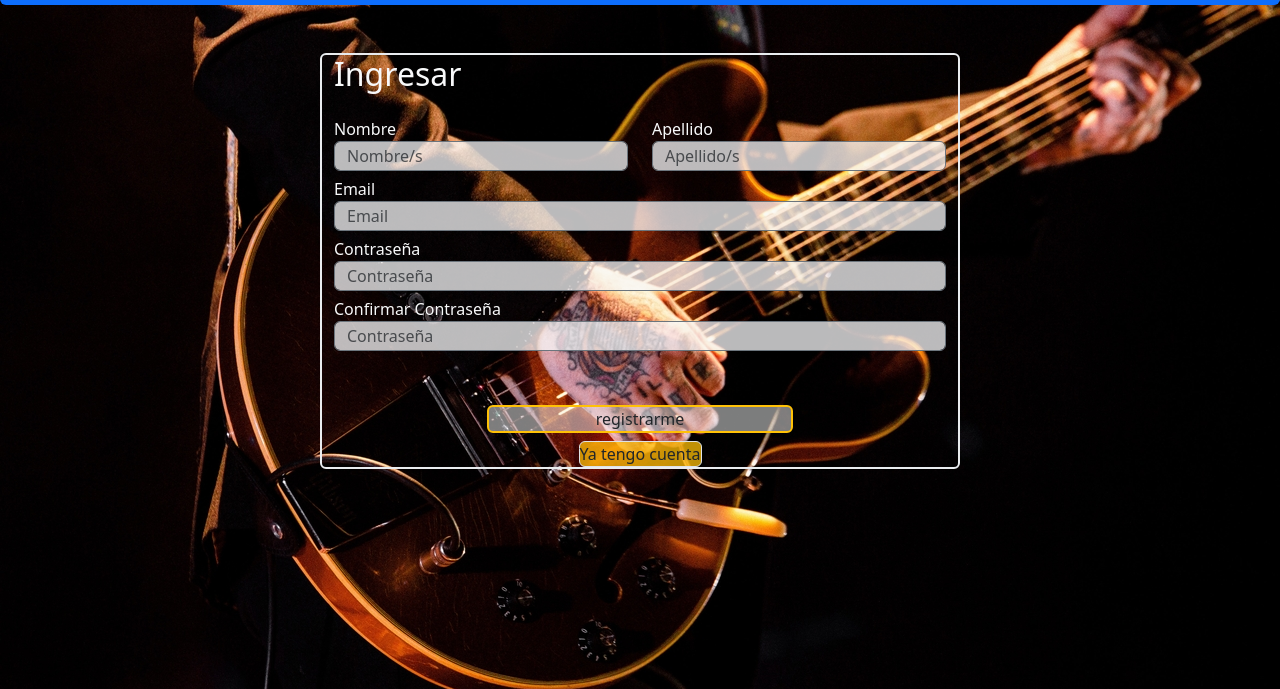
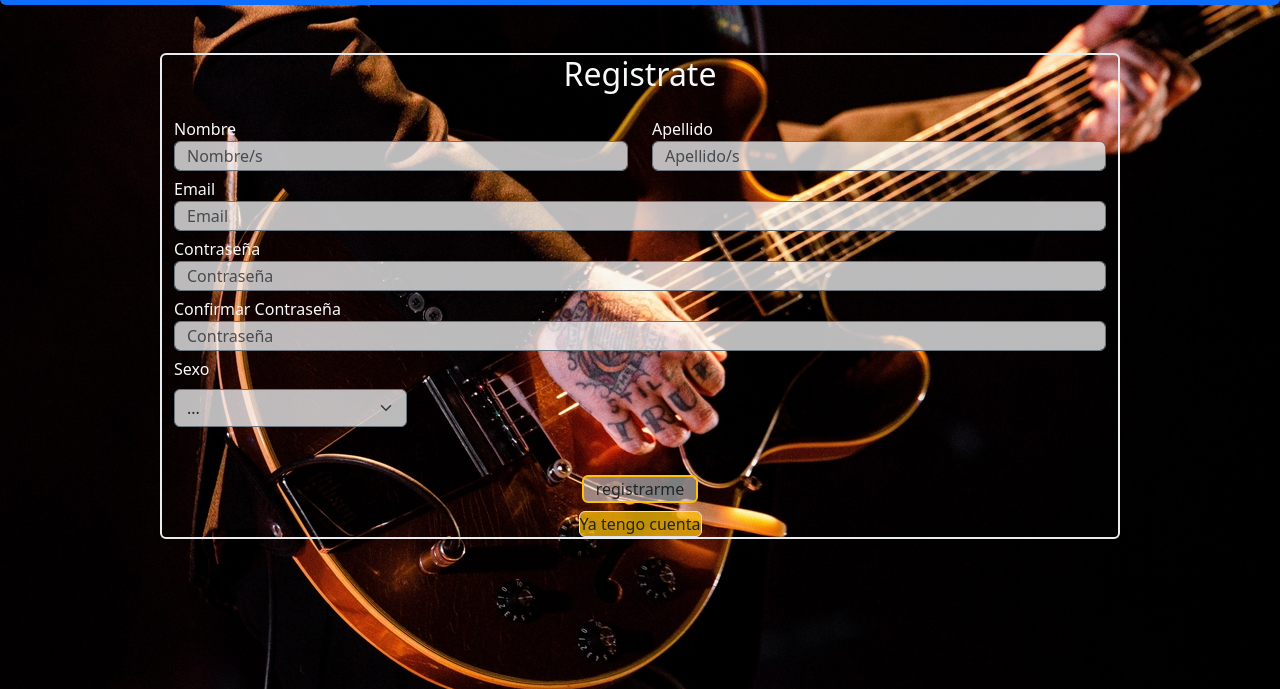
Before and after one commit to alex-beltramella/PFalexbeltramella2, a plain HTML site: page pages/registrate.html in a window 1280 px wide. Shown: the part 111-800 px from the top of the page. Drawn offline with nearby package versions, Linux system fonts and the light colour scheme.

Commit message:
pagina registrate e ingresar terminadas

```diff
--- a/pages/registrate.html
+++ b/pages/registrate.html
@@ -61,8 +61,9 @@
         </nav>
     </header>
 
-        <div class="container-fluid mt-5 border border-2 border-light-subtle w-50 rounded">
-                <h2 class="text-light">Ingresar</h2>
+    <!--FORMULARIO REGISTRATE-->
+        <div class="container-fluid mt-5 border border-2 border-light-subtle w-75 rounded">
+                <h2 class="text-light d-flex justify-content-center">Registrate</h2>
                 <form class="g-3 m-aut mt-4" action="get">
                     <div class="row">
                         <div class="container-fluid col">
@@ -93,8 +94,18 @@
                         </div>
                     </div>
 
+                    <div class="col-md-3">
+                        <label for="validationDefault04" class="form-label text-light">Sexo</label>
+                        <select class="form-select bg-light bg-opacity-75 border-secondary" id="validationDefault04" required>
+                            <option selected disabled value="">...</option>
+                            <option>Hombre</option>
+                            <option>Mujer</option>
+                            <option>Prefiero no decirlo</option>
+                        </select>
+                    </div>
+
                     <div class="d-flex justify-content-center">
-                        <button class="container-fluid w-50 rounded bg-light text-opasity-25 text-dark border border-2 border-warning border-success mt-5 bg-opacity-50">registrarme</button>
+                        <button class="container w-auto rounded bg-light text-opasity-25 text-dark border border-2 border-warning border-success mt-5 bg-opacity-50">registrarme</button>
                     </div>
 
                     <div class="container-fluid d-flex justify-content-center">
```
Also changed, not shown: index.html (+1 -1 lines), pages/ingresar.html (+3 -2 lines).
